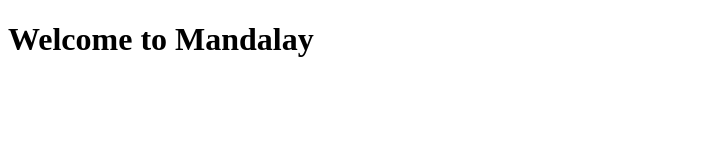
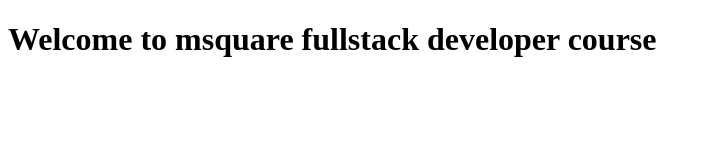
Before and after one commit to msquareprogramming/msquarefdc, a website: page index.html in a window 1280 px wide. Shown: the whole page, without its empty margins (0-711 px from the left). Drawn offline with Linux system fonts and the light colour scheme.

Commit message:
My index.html file

```diff
--- a/index.html
+++ b/index.html
@@ -1,12 +1,15 @@
 <!DOCTYPE html>
 <html lang="en">
+
   <head>
     <meta charset="UTF-8" />
     <meta http-equiv="X-UA-Compatible" content="IE=edge" />
     <meta name="viewport" content="width=device-width, initial-scale=1.0" />
     <title>Document</title>
   </head>
+
   <body>
-    <h1>Welcome to Mandalay</h1>
+    <h1>Welcome to msquare fullstack developer course</h1>
   </body>
+
 </html>
```
